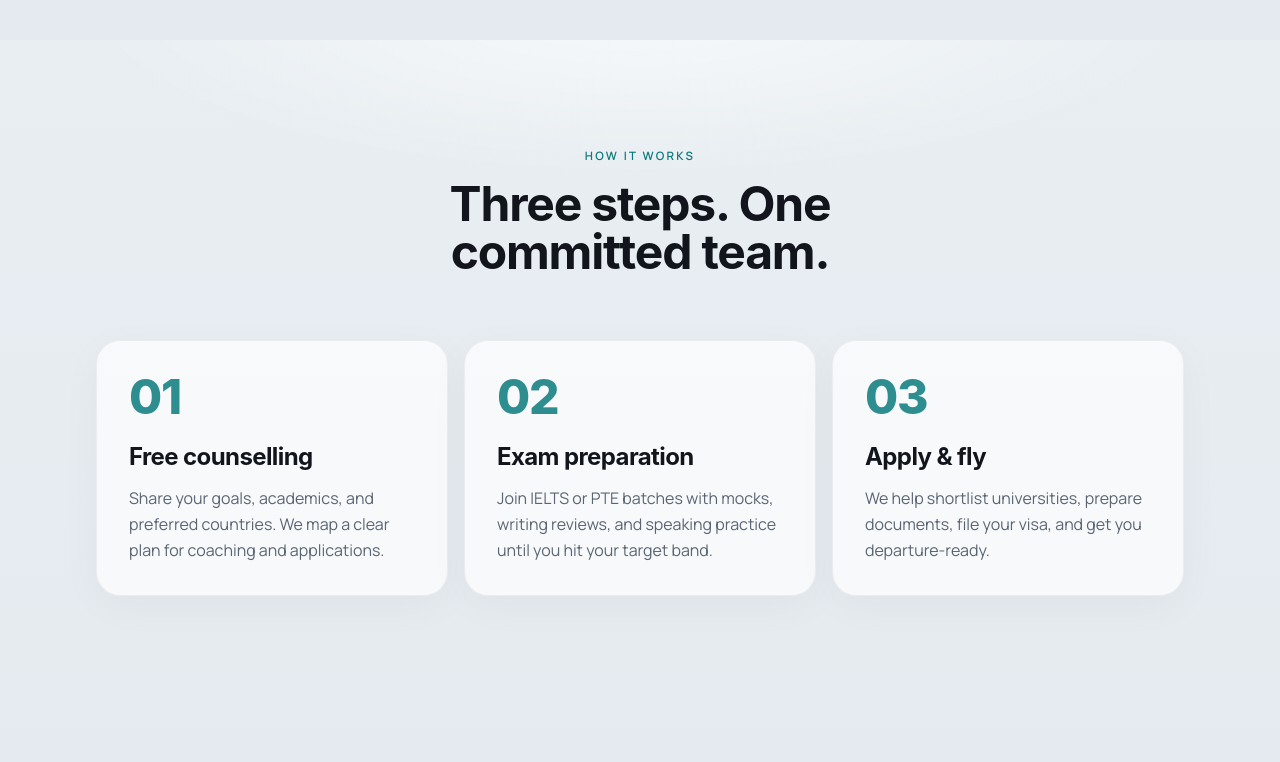
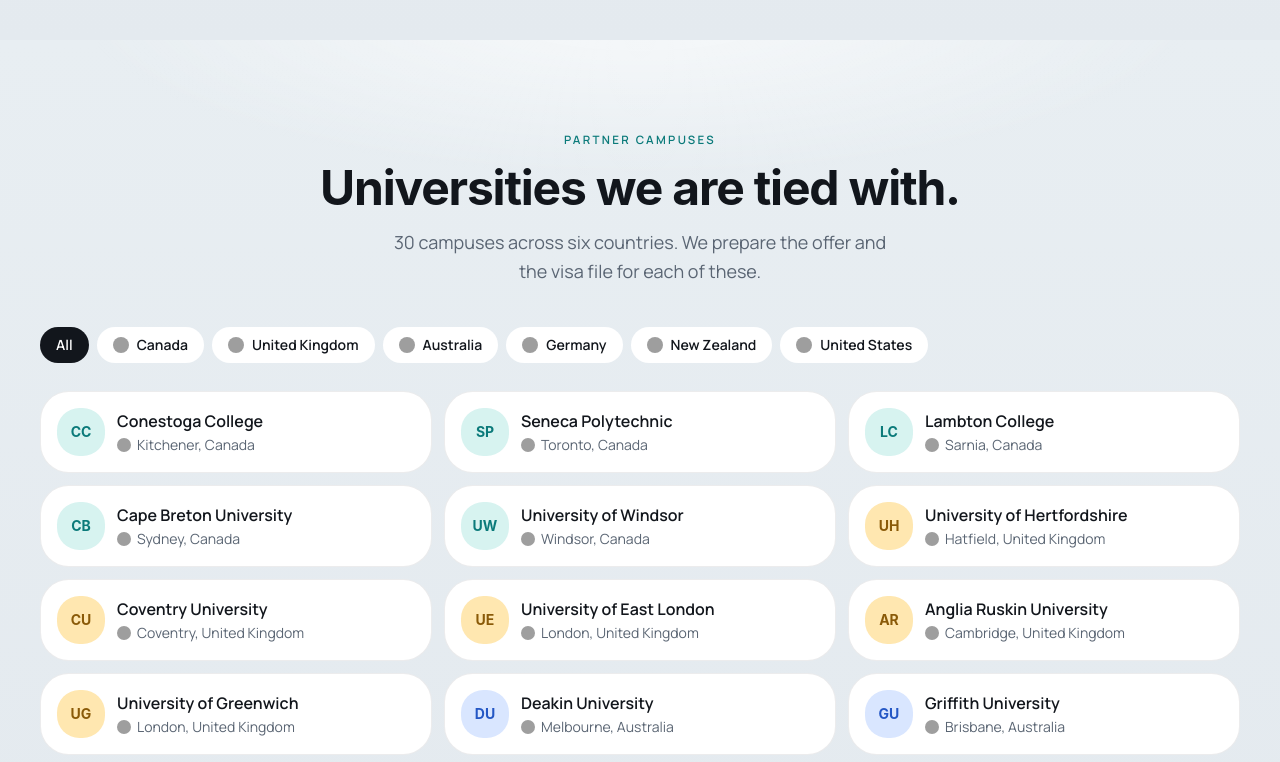
Before and after one commit to Abhi97shek/Sachman-Overseas-Website, a Next.js app: page / in a window 1280 px wide. Shown: the part 2360-3122 px from the top of the page. Built offline with nearby package versions, Linux system fonts and the light colour scheme; grey boxes are pictures that could not be loaded.

Commit message:
Add a homepage section for partner universities.
Campuses are grouped by country, and the row of filters shows one country at a time.

Co-authored-by: abhi.kumar736 <abhi.kumar736@gmail.com>

```diff
--- a/src/app/page.tsx
+++ b/src/app/page.tsx
@@ -1,6 +1,7 @@
 import { Hero } from "@/components/hero";
 import { Services } from "@/components/services";
 import { Destinations } from "@/components/destinations";
+import { Universities } from "@/components/universities";
 import { Process } from "@/components/process";
 import { Testimonials } from "@/components/testimonials";
 import { Contact } from "@/components/contact";
@@ -13,6 +14,7 @@ export default function Home() {
         <Hero />
         <Services />
         <Destinations />
+        <Universities />
         <Process />
         <Testimonials />
         <Contact />
--- /dev/null
+++ b/src/components/universities.tsx
@@ -0,0 +1,94 @@
+"use client";
+
+import { useState } from "react";
+import {
+  countryFlags,
+  countryWash,
+  partnerUniversities,
+  universityCountries,
+} from "@/lib/universities";
+
+function initials(name: string) {
+  const words = name
+    .replace(/,/g, "")
+    .split(" ")
+    .filter((word) => word.length > 2 && word !== "for" && word !== "and" && word !== "of");
+  return (words[0]?.[0] ?? name[0]).concat(words[1]?.[0] ?? "").toUpperCase();
+}
+
+export function Universities() {
+  const [country, setCountry] = useState<string>("All");
+  const visible =
+    country === "All"
+      ? partnerUniversities
+      : partnerUniversities.filter((campus) => campus.country === country);
+
+  return (
+    <section id="universities" className="px-4 py-20 sm:px-6 md:px-8 md:py-28 lg:px-10">
+      <div className="mx-auto max-w-7xl">
+        <div className="mx-auto max-w-2xl text-center">
+          <p className="text-[0.72rem] font-semibold tracking-[0.2em] text-tide uppercase">
+            Partner campuses
+          </p>
+          <h2 className="mt-4 font-display text-3xl font-bold tracking-tight text-ink sm:text-4xl md:text-5xl">
+            Universities we are tied with.
+          </h2>
+          <p className="mx-auto mt-4 max-w-lg text-base leading-relaxed text-muted-foreground md:text-lg">
+            {partnerUniversities.length} campuses across six countries. We prepare the
+            offer and the visa file for each of these.
+          </p>
+        </div>
+
+        <div className="mt-10 flex gap-2 overflow-x-auto pb-1 [scrollbar-width:none] [&::-webkit-scrollbar]:hidden">
+          {["All", ...universityCountries].map((name) => {
+            const selected = name === country;
+            return (
+              <button
+                key={name}
+                type="button"
+                onClick={() => setCountry(name)}
+                aria-pressed={selected}
+                className={`inline-flex shrink-0 items-center gap-2 rounded-full px-4 py-2 text-sm font-semibold transition-colors ${
+                  selected ? "bg-ink text-white" : "bg-white text-ink hover:bg-white/80"
+                }`}
+              >
+                {name !== "All" ? (
+                  // eslint-disable-next-line @next/next/no-img-element
+                  <img src={countryFlags[name]} alt="" className="size-4 rounded-full object-cover" />
+                ) : null}
+                {name}
+              </button>
+            );
+          })}
+        </div>
+
+        <ul className="mt-6 grid gap-3 sm:grid-cols-2 lg:grid-cols-3">
+          {visible.map((campus) => (
+            <li
+              key={campus.name}
+              className="flex items-center gap-3 rounded-2xl border border-ink/8 bg-white px-4 py-4"
+            >
+              <span
+                className={`grid size-12 shrink-0 place-items-center rounded-xl font-display text-sm font-bold ${countryWash[campus.country]}`}
+              >
+                {initials(campus.name)}
+              </span>
+              <span className="min-w-0">
+                <span className="block truncate font-semibold text-ink">{campus.name}</span>
+                <span className="mt-0.5 flex items-center gap-1.5 text-sm text-muted-foreground">
+                  {/* eslint-disable-next-line @next/next/no-img-element */}
+                  <img
+                    src={countryFlags[campus.country]}
+                    alt=""
+                    className="size-3.5 rounded-full object-cover"
+                  />
+                  {campus.city}, {campus.country}
+                </span>
+              </span>
+            </li>
+          ))}
+        </ul>
+      </div>
+    </section>
+  );
+}
--- /dev/null
+++ b/src/lib/universities.ts
@@ -0,0 +1,65 @@
+export type PartnerUniversity = {
+  name: string;
+  city: string;
+  country: string;
+};
+
+export const partnerUniversities: PartnerUniversity[] = [
+  { name: "Conestoga College", city: "Kitchener", country: "Canada" },
+  { name: "Seneca Polytechnic", city: "Toronto", country: "Canada" },
+  { name: "Lambton College", city: "Sarnia", country: "Canada" },
+  { name: "Cape Breton University", city: "Sydney", country: "Canada" },
+  { name: "University of Windsor", city: "Windsor", country: "Canada" },
+  { name: "University of Hertfordshire", city: "Hatfield", country: "United Kingdom" },
+  { name: "Coventry University", city: "Coventry", country: "United Kingdom" },
+  { name: "University of East London", city: "London", country: "United Kingdom" },
+  { name: "Anglia Ruskin University", city: "Cambridge", country: "United Kingdom" },
+  { name: "University of Greenwich", city: "London", country: "United Kingdom" },
+  { name: "Deakin University", city: "Melbourne", country: "Australia" },
+  { name: "Griffith University", city: "Brisbane", country: "Australia" },
+  { name: "Curtin University", city: "Perth", country: "Australia" },
+  { name: "University of Wollongong", city: "Wollongong", country: "Australia" },
+  { name: "La Trobe University", city: "Melbourne", country: "Australia" },
+  { name: "SRH Berlin", city: "Berlin", country: "Germany" },
+  { name: "IU International University", city: "Berlin", country: "Germany" },
+  { name: "University of Europe for Applied Sciences", city: "Berlin", country: "Germany" },
+  { name: "GISMA Business School", city: "Berlin", country: "Germany" },
+  { name: "Berlin School of Business and Innovation", city: "Berlin", country: "Germany" },
+  { name: "Auckland University of Technology", city: "Auckland", country: "New Zealand" },
+  { name: "Massey University", city: "Palmerston North", country: "New Zealand" },
+  { name: "University of Waikato", city: "Hamilton", country: "New Zealand" },
+  { name: "Lincoln University", city: "Lincoln", country: "New Zealand" },
+  { name: "Unitec", city: "Auckland", country: "New Zealand" },
+  { name: "Arizona State University", city: "Tempe", country: "United States" },
+  { name: "University of Cincinnati", city: "Cincinnati", country: "United States" },
+  { name: "Wichita State University", city: "Wichita", country: "United States" },
+  { name: "Monroe College", city: "New York", country: "United States" },
+  { name: "California State University, East Bay", city: "Hayward", country: "United States" },
+];
+
+export const universityCountries = [
+  "Canada",
+  "United Kingdom",
+  "Australia",
+  "Germany",
+  "New Zealand",
+  "United States",
+] as const;
+
+export const countryFlags: Record<string, string> = {
+  Canada: "/images/flags/ca.svg",
+  "United Kingdom": "/images/flags/gb.svg",
+  Australia: "/images/flags/au.svg",
+  Germany: "/images/flags/de.svg",
+  "New Zealand": "/images/flags/nz.svg",
+  "United States": "/images/flags/us.svg",
+};
+
+export const countryWash: Record<string, string> = {
+  Canada: "bg-[#d7f3f0] text-[#0b7a7a]",
+  "United Kingdom": "bg-[#ffe7b0] text-[#8a5a08]",
+  Australia: "bg-[#d9e6ff] text-[#2457c5]",
+  Germany: "bg-[#fde8e4] text-[#d4534a]",
+  "New Zealand": "bg-[#e3f5d8] text-[#3d6b32]",
+  "United States": "bg-[#ece7ff] text-[#5b45b0]",
+};
```
